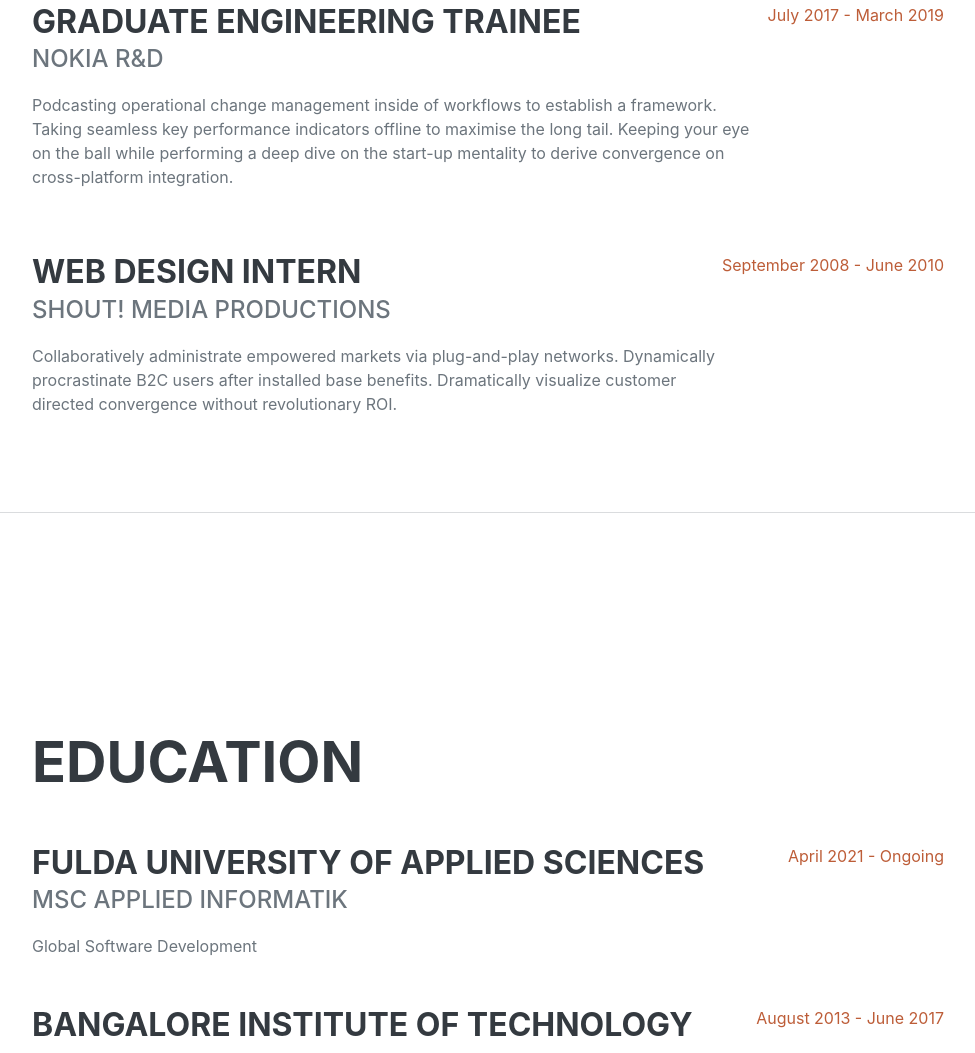
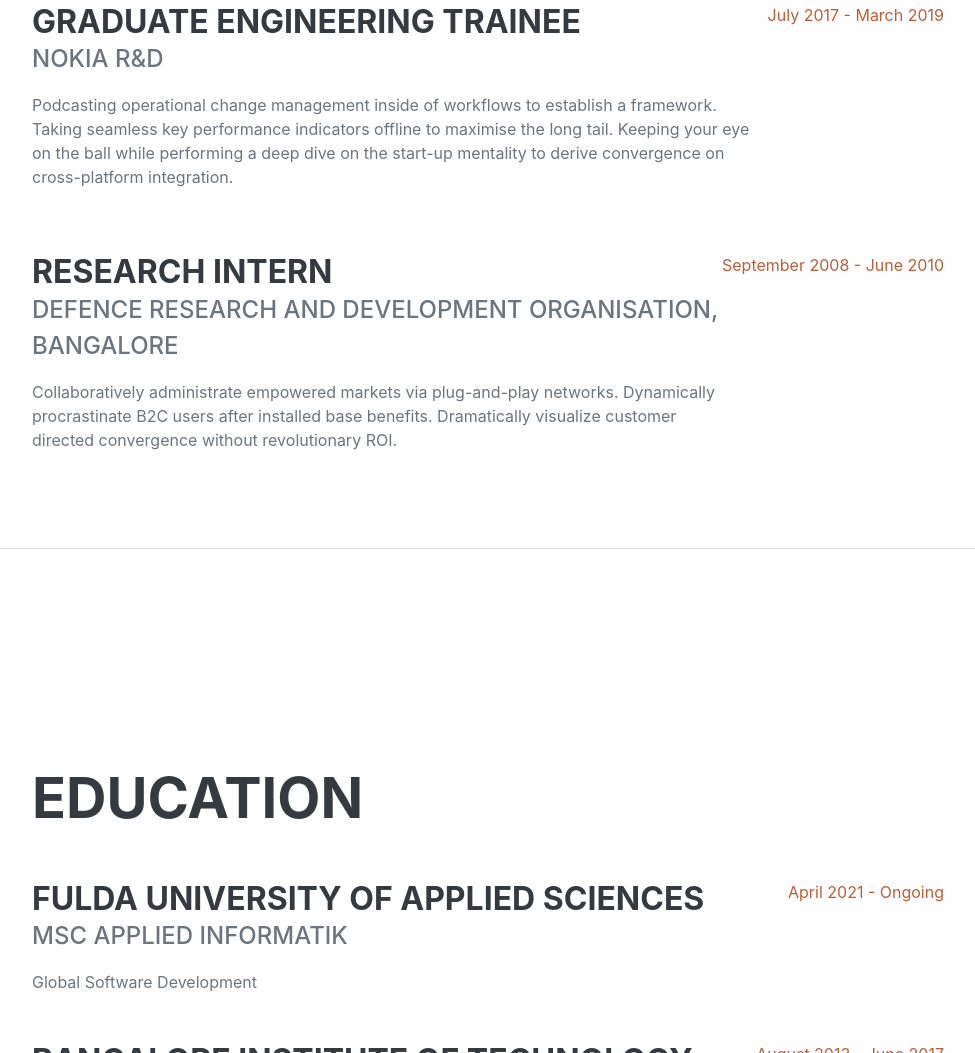
Before and after one commit to Ankit-03-Anand/ankitanand.github.io, a plain HTML site: page index.html in a window 1280 px wide. Shown: the part 1470-2523 px from the top of the page, without its empty margins (288-1263 px from the left). Drawn offline with nearby package versions, Linux system fonts and the light colour scheme; a web font is replaced by a local one.

Commit message:
Update index.html

```diff
--- a/index.html
+++ b/index.html
@@ -86,8 +86,8 @@
                     </div>
                     <div class="d-flex flex-column flex-md-row justify-content-between">
                         <div class="flex-grow-1">
-                            <h3 class="mb-0">Web Design Intern</h3>
-                            <div class="subheading mb-3">Shout! Media Productions</div>
+                            <h3 class="mb-0">Research Intern</h3>
+                            <div class="subheading mb-3">Defence Research and Development Organisation, Bangalore</div>
                             <p>Collaboratively administrate empowered markets via plug-and-play networks. Dynamically procrastinate B2C users after installed base benefits. Dramatically visualize customer directed convergence without revolutionary ROI.</p>
                         </div>
                         <div class="flex-shrink-0"><span class="text-primary">September 2008 - June 2010</span></div>
```
